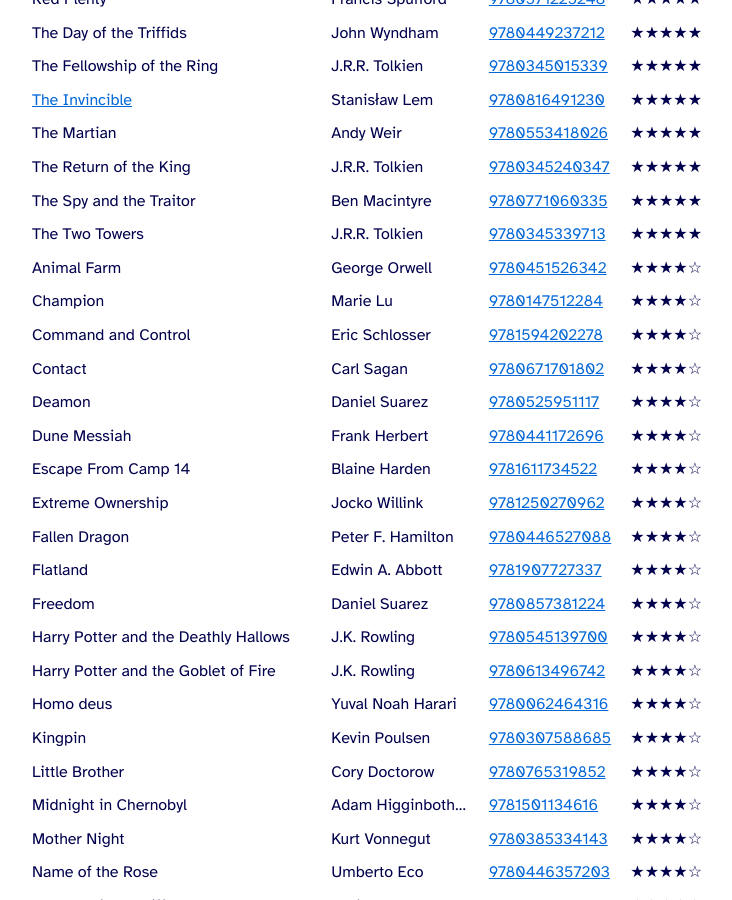
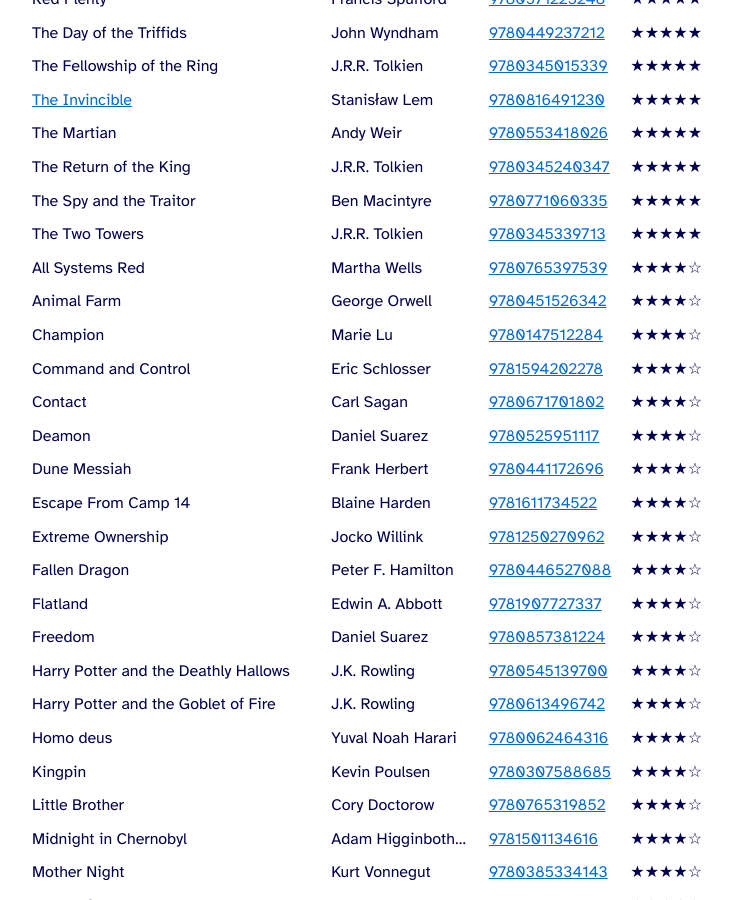
Before and after one commit to cimm/suffix, a Jekyll site: the page built from reading/index.html, in a window 1280 px wide and 900 px high, scrolled down 474 px. Shown: the whole window, without its empty margins (273-1005 px from the left). Built offline with Jekyll 4.4.1, drawn with Linux system fonts in a browser that asks for light colours.

Commit message:
Add All Systems Red by M. Wells

```diff
--- a/_data/books.yml
+++ b/_data/books.yml
@@ -14,6 +14,10 @@
   author: "Lieven Scheire"
   isbn13: 9789463939591
   rating: 3
+- name: "All Systems Red"
+  author: "Martha Wells"
+  isbn13: 9780765397539
+  rating: 4
 - name: "American Prometheus"
   author: "Kai Bird"
   isbn13: 9780375412028
```
